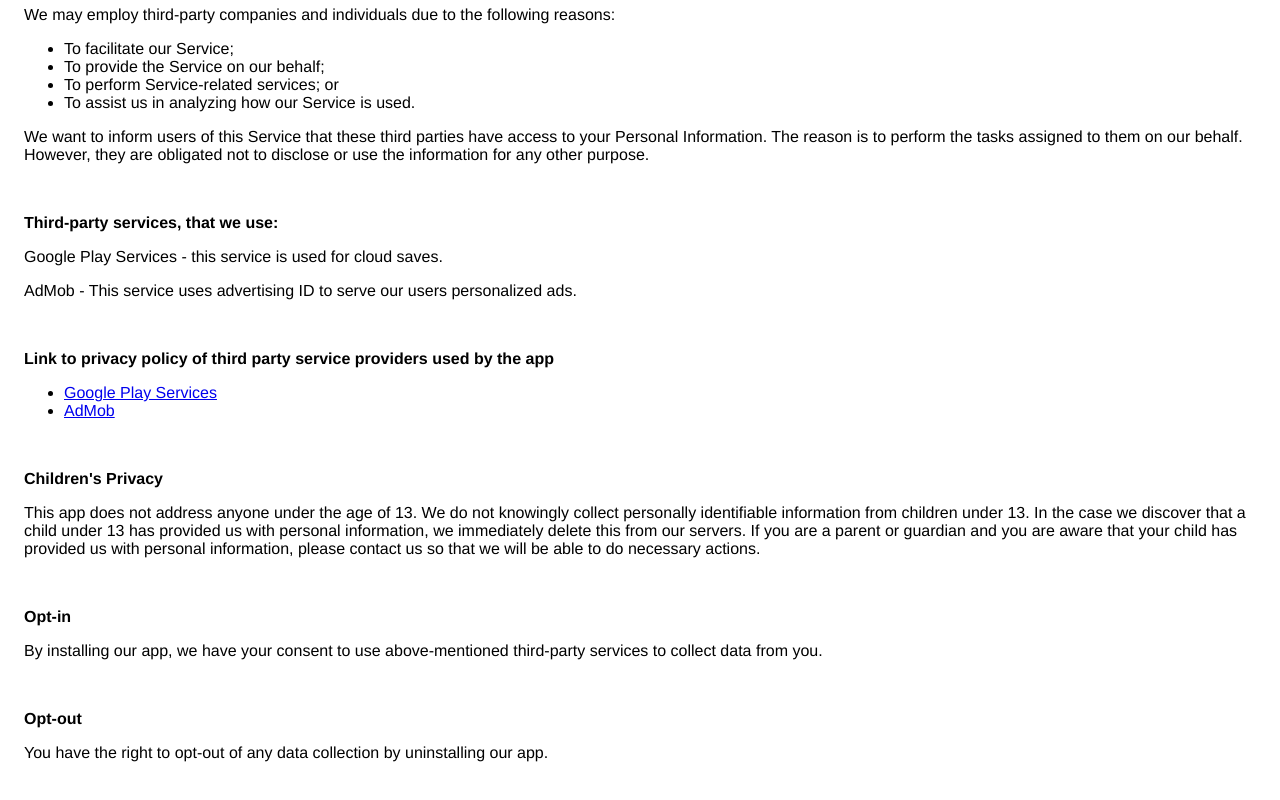
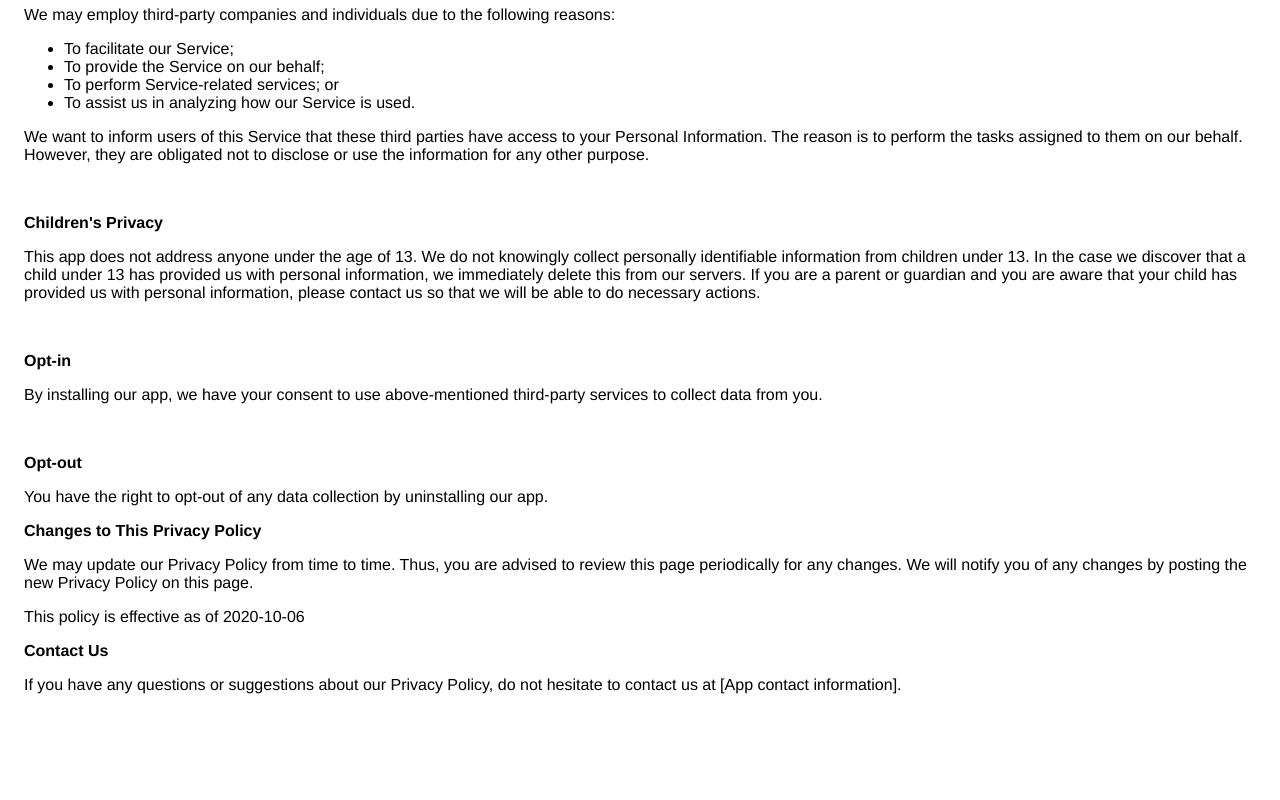
Before and after one commit to UnexistGS/DungeonReaver, a plain HTML site: page index.html in a window 1280 px wide. Shown: the part 518-1318 px from the top of the page. After the commit the page ends 1252 px from the top, so only its background shows below. Drawn offline with Linux system fonts and the light colour scheme.

Commit message:
Update index.html

```diff
--- a/index.html
+++ b/index.html
@@ -8,7 +8,7 @@
     </head>
     <body>
     <strong>Privacy Policy for Unexist Games' Dungeon Reaver</strong>
-    <p>
+                <p>
                     Privacy of our product users is important to us. If you choose to use our Service, then you agree to the collection and use of information
                     in relation to this policy. The Personal Information that we collect is used for providing and improving the Service. We will not use or share
                     your information with anyone except as described in this Privacy Policy.
@@ -20,16 +20,16 @@
                 </p> <div><p>
                     The app does use third party services that may collect
                     information used to identify you.
-                  </p> <p>
+                </p> <p>
                     Link to privacy policy of third party service providers used
                     by the app
-                  </p> <ul><li><a href="https://www.google.com/policies/privacy/" target="_blank" rel="noopener noreferrer">Google Play Services</a></li><li><a href="https://support.google.com/admob/answer/6128543?hl=en" target="_blank" rel="noopener noreferrer">AdMob</a></li><li><a href="https://firebase.google.com/policies/analytics" target="_blank" rel="noopener noreferrer">Google Analytics for Firebase</a></li><!----><!----><!----><!----><!----><!----><!----><!----><!----><!----><!----><!----><!----><!----><!----><!----><!----><!----><!----><!----><!----></ul></div>
+                </p> <ul><li><a href="https://www.google.com/policies/privacy/" target="_blank" rel="noopener noreferrer">Google Play Services</a></li><li><a href="https://support.google.com/admob/answer/6128543?hl=en" target="_blank" rel="noopener noreferrer">AdMob</a></li><li><a href="https://firebase.google.com/policies/analytics" target="_blank" rel="noopener noreferrer">Google Analytics for Firebase</a></li><!----><!----><!----><!----><!----><!----><!----><!----><!----><!----><!----><!----><!----><!----><!----><!----><!----><!----><!----><!----><!----></ul></div>
                 </p> <p><strong>Cookies</strong></p> <p>
                     Cookies are files with a small amount of data that are
                     commonly used as anonymous unique identifiers. These are sent
                     to your browser from the websites that you visit and are
                     stored on your device's internal memory.
-                    </p> <p>
+                </p> <p>
                     This Service does not use these “cookies” explicitly. However,
                     the app may use third party code and libraries that use
                     “cookies” to collect information and improve their services.
@@ -40,25 +40,12 @@
                     </p> <p><strong>Service Providers</strong></p> <p>
                     We may employ third-party companies and
                     individuals due to the following reasons:
-                    </p> <ul><li>To facilitate our Service;</li> <li>To provide the Service on our behalf;</li> <li>To perform Service-related services; or</li> <li>To assist us in analyzing how our Service is used.</li></ul> <p>
+                </p> <ul><li>To facilitate our Service;</li> <li>To provide the Service on our behalf;</li> <li>To perform Service-related services; or</li> <li>To assist us in analyzing how our Service is used.</li></ul> <p>
                     We want to inform users of this Service
                     that these third parties have access to your Personal
                     Information. The reason is to perform the tasks assigned to
                     them on our behalf. However, they are obligated not to
                     disclose or use the information for any other purpose.
-                <p><br></p>
-                <p><strong>Third-party services, that we use:</strong></p>
-                <p>
-                Google Play Services - this service is used for cloud saves.
-                </p>
-                <p>
-                AdMob - This service uses advertising ID to serve our users personalized ads.
-                </p>
-
-                <p><br></p>
-                <p><strong>Link to privacy policy of third party service providers used by the app </strong></p>
-                <ul><li><a href="https://www.google.com/policies/privacy/" target="_blank" rel="noopener noreferrer">Google Play Services</a></li><li><a href="https://support.google.com/admob/answer/6128543?hl=en" target="_blank" rel="noopener noreferrer">AdMob</a></li><!----><!----><!----><!----><!----><!----><!----><!----><!----><!----><!----><!----><!----><!----><!----><!----><!----><!----><!----><!----><!----></ul></div>
-
                 <p><br></p>
                 <p><strong>Children's Privacy</strong></p>
                 <p>
@@ -80,5 +67,14 @@
                 <p>
                 You have the right to opt-out of any data collection by uninstalling our app.
                 </p>
+                </p> <p><strong>Changes to This Privacy Policy</strong></p> <p>
+                We may update our Privacy Policy from
+                time to time. Thus, you are advised to review this page
+                periodically for any changes. We will
+                notify you of any changes by posting the new Privacy Policy on
+                this page.
+                </p> <p>This policy is effective as of 2020-10-06</p> <p><strong>Contact Us</strong></p> <p>
+                If you have any questions or suggestions about our
+                Privacy Policy, do not hesitate to contact us at [App contact information].
     </body>
     </html>
```
